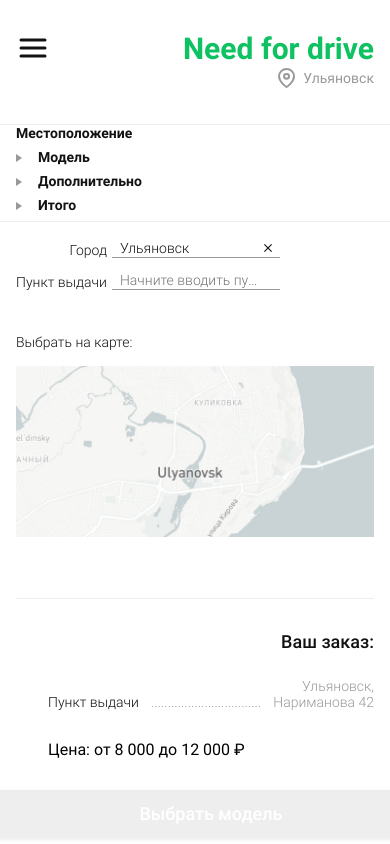
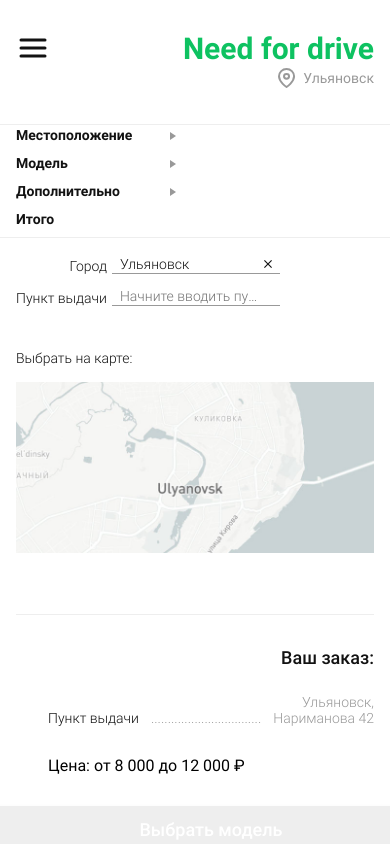
Before and after one commit to FominNV/Carsharing, a React (Create React App) app: page /carsharing/order/1 in a window 390 px wide. Built offline with nearby package versions, Linux system fonts and the light colour scheme.

Commit message:
correct css for mobile device

```diff
--- a/src/components/Breadcrumbs/Breadcrumbs.scss
+++ b/src/components/Breadcrumbs/Breadcrumbs.scss
@@ -17,6 +17,11 @@
     height: 100%;
     @include flex(_, center);
     flex-wrap: wrap;
+
+    @media (max-width: $md) {
+      width: fit-content;
+      @include flex(_, _, column);
+    }
   }
 
   &__item {
@@ -28,9 +33,10 @@
     text-decoration: none;
 
     @media (max-width: $md) {
-      width: 100%;
+      width: 160px;
+      height: 20px;
       margin: 0 0 8px 0;
-      @include flex(_, center);
+      @include flex(space-between, center);
     }
 
     &_active {
@@ -43,6 +49,6 @@
   }
 
   &__icon {
-    margin-right: 16px;
+    margin-left: 16px;
   }
 }
--- a/src/components/Breadcrumbs/Breadcrumbs.tsx
+++ b/src/components/Breadcrumbs/Breadcrumbs.tsx
@@ -1,10 +1,10 @@
 import { FC, ReactNode } from "react"
-import { useLocation, useNavigate, useParams, useRoutes } from "react-router-dom"
-import dataBreadcrumbs from "../../content/data/dataBreadcrumbs"
+import { useParams } from "react-router-dom"
+import Container from "../Container/Container"
 import { IBreadcrumb } from "../../content/data/dataTypes"
 
+import dataBreadcrumbs from "../../content/data/dataBreadcrumbs"
 import { ReactComponent as Triangle } from "../../content/icons/Breadcrumbs/triangle.svg"
-import Container from "../Container/Container"
 
 import "./Breadcrumbs.scss"
 
@@ -18,12 +18,12 @@ const Breadcrumbs: FC = (): JSX.Element => {
         className={`Breadcrumbs__item ${params.id === elem.path ? "Breadcrumbs__item_active" : ""}`}
         key={i}
       >
-        {i > 0 && (
+        {elem.title}
+        {i + 1 !== data.length && (
           <div className="Breadcrumbs__icon">
             <Triangle />
           </div>
         )}
-        {elem.title}
       </a>
     ))
   }
```
